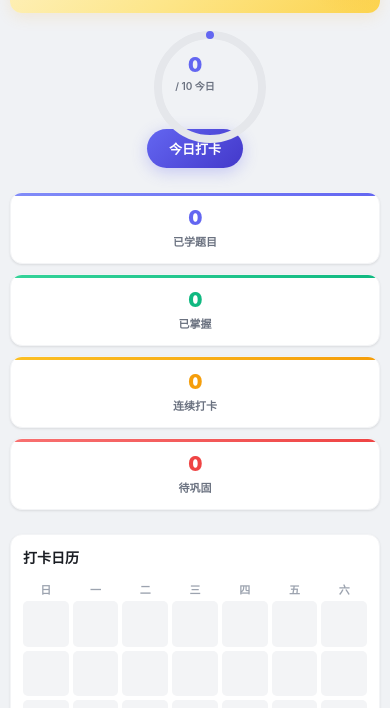
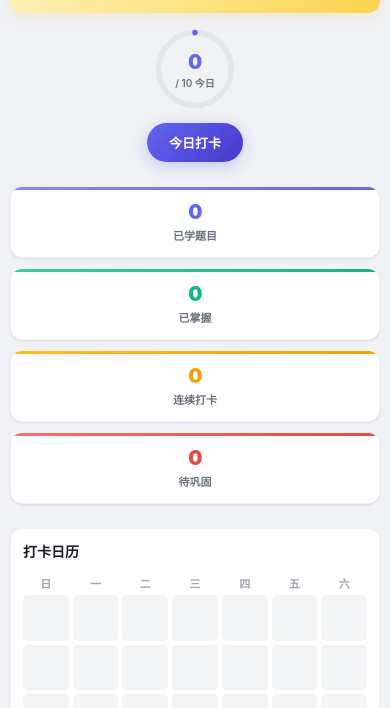
Before and after one commit to Chengyuan17/study, a plain HTML site: page index.html in a window 390 px wide. Shown: the part 136-844 px from the top of the page. Drawn offline with Linux system fonts and the light colour scheme.

Commit message:
fix: progress ring scaling and hero layout on mobile
Made-with: Cursor

```diff
--- a/index.html
+++ b/index.html
@@ -122,7 +122,7 @@ body {
 .countdown-label { font-size:13px; color:#92400e; margin-top:6px; font-weight:600; }
 .hero-checkin { width:200px; display:flex; flex-direction:column; align-items:center; justify-content:center; gap:16px; }
 .progress-ring-wrap { position:relative; width:120px; height:120px; }
-.progress-ring-wrap svg { transform:rotate(-90deg); }
+.progress-ring-wrap svg { width:100%; height:100%; display:block; transform:rotate(-90deg); }
 .progress-ring-bg { fill:none; stroke:var(--border); stroke-width:8; }
 .progress-ring-fill { fill:none; stroke:var(--primary); stroke-width:8; stroke-linecap:round; transition:stroke-dashoffset .6s ease; }
 .progress-ring-text {
@@ -497,8 +497,8 @@ body {
   .hero-countdown { padding:20px; border-radius:12px; }
   .countdown-days { font-size:40px; }
   .countdown-label { font-size:12px; }
-  .hero-checkin { width:100%; flex-direction:row; justify-content:center; gap:12px; }
-  .progress-ring-wrap { width:90px; height:90px; }
+  .hero-checkin { width:100%; flex-direction:row; justify-content:center; align-items:center; gap:12px; flex-wrap:wrap; }
+  .progress-ring-wrap { width:90px; height:90px; flex-shrink:0; }
   .progress-ring-text strong { font-size:20px; }
   .progress-ring-text { font-size:10px; }
   .checkin-btn { padding:10px 22px; font-size:13px; }
@@ -552,6 +552,7 @@ body {
   .stats-row { grid-template-columns:1fr; }
   .flashcard-actions { flex-direction:column; align-items:center; }
   .hero-checkin { flex-direction:column; }
+  .progress-ring-wrap { width:84px; height:84px; }
   .countdown-days { font-size:34px; }
   .hero-countdown { padding:16px; }
   .flashcard { min-height:240px; }
```
